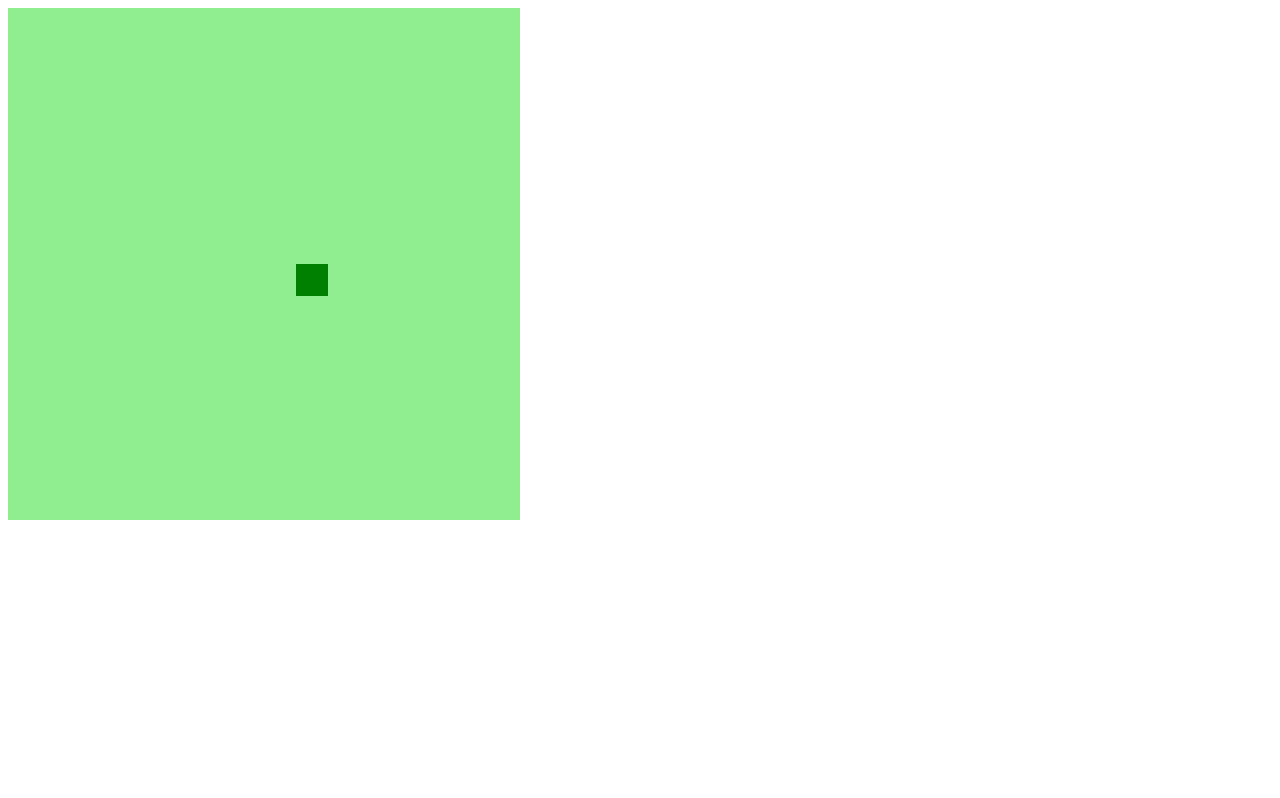
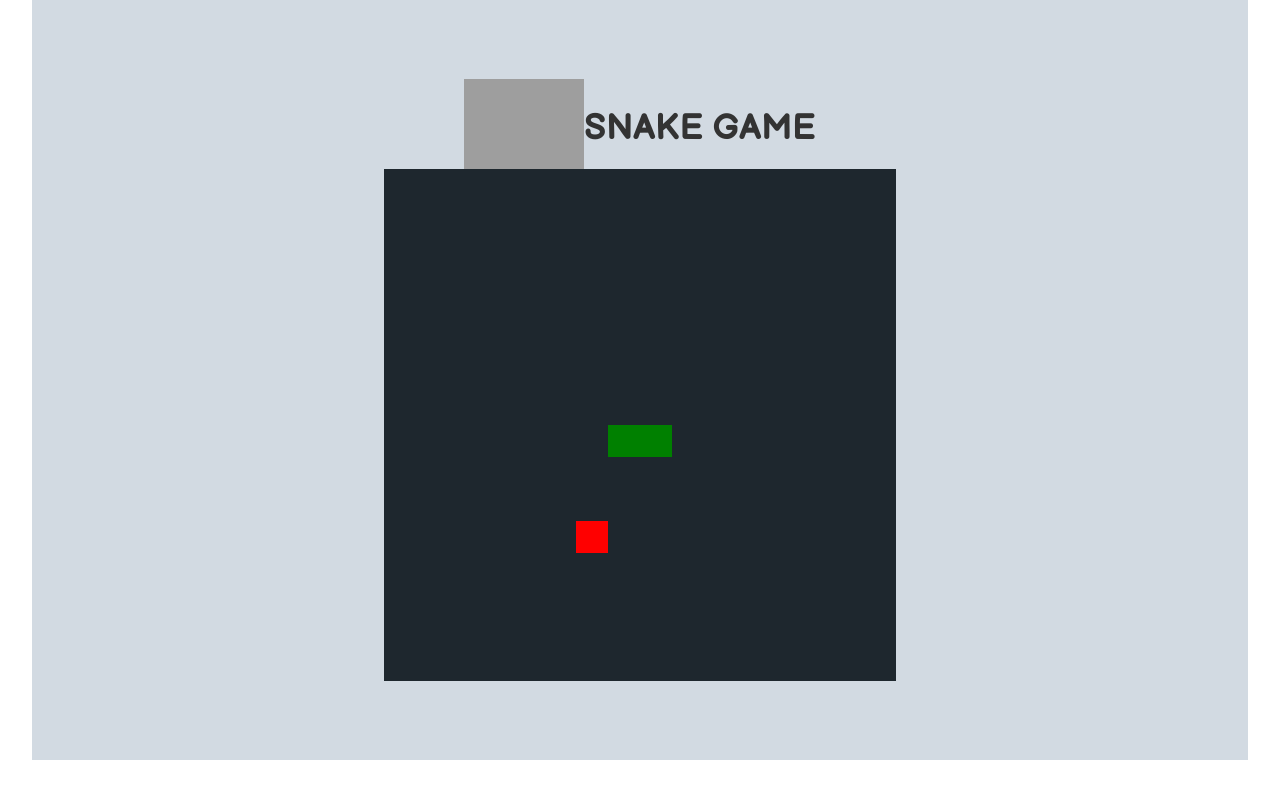
Before and after one commit to silvajeferson82/snake, a plain HTML site: page index.html in a window 1280 px wide. Drawn offline with nearby package versions, Linux system fonts and the light colour scheme; grey boxes are pictures that could not be loaded.

Commit message:
Finalizando CSS e impoprtando Imagem de logo

```diff
--- a/index.html
+++ b/index.html
@@ -2,11 +2,26 @@
 <html lang="en">
 <head>
     <meta charset="UTF-8">
+    <link
+    rel="stylesheet"
+    href="https://maxcdn.bootstrapcdn.com/bootstrap/3.3.7/css/bootstrap.min.css"
+    integrity="sha384-BVYiiSIFeK1dGmJRAkycuHAHRg32OmUcww7on3RYdg4Va+PmSTsz/K68vbdEjh4u"
+    crossorigin="anonymous"
+    />
     <meta name="viewport" content="width=device-width, initial-scale=1.0">
+    <link rel="stylesheet" href="style.css">
     <script defer src="script.js"></script>
     <title>Snake Game</title>
 </head>
 <body>
-    <canvas id="snake" width="512" height="512"></canvas>
+    <div class="container">
+        <header>
+            <img src="https://i.pinimg.com/originals/e0/0a/aa/e00aaa77b6494fb47b0dfcff5830c88a.png" alt="snack Game" height="90">
+            <h1>SNAKE GAME</h1>
+        </header>
+
+        <canvas id="snake" width="512" height="512"></canvas>
+    </div>
+
 </body>
 </html>
--- a/script.js
+++ b/script.js
@@ -2,14 +2,19 @@ let canvas = document.getElementById("snake");
 let context = canvas.getContext("2d");
 let box = 32;
 let snake = [];
+
+
 snake[0] = {
     x: 8 * box,
     y: 8 * box
 }
 let direction = "right";
-
+let food = {
+    x: Math.floor(Math.random() * 15 + 1) * box,
+    y: Math.floor(Math.random() * 15 + 1) * box
+}
 function criarBG() {//BACKGROUND
-    context.fillStyle = "lightgreen";
+    context.fillStyle = "#1e272e";
     context.fillRect(0, 0, 16 * box, 16 * box);
 }
 
@@ -20,13 +25,19 @@ function criarCobra() {
     }
 }
 
+function drawFood() {
+    context.fillStyle = "red";
+    context.fillRect(food.x, food.y, box, box);
+}
+
 document.addEventListener('keydown', update);
 
 function update(event) {
-    if (event.KeyCode == 37 && direction != "right") direction = "left";
-    if (event.KeyCode == 38 && direction != "down") direction = "up";
-    if (event.KeyCode == 39 && direction != "left") direction = "right";
-    if (event.KeyCode == 40 && direction != "up") direction = "down";
+    if (event.key === "ArrowLeft" && direction !== "right") direction = "left";
+    if (event.key === "ArrowUp" && direction !== "down") direction = "up";
+    if (event.key === "ArrowRight" && direction !== "left") direction = "right";
+    if (event.key === "ArrowDown" && direction !== "up") direction = "down";
+
 }
 
 function iniciarJogo() {
@@ -35,8 +46,16 @@ function iniciarJogo() {
     if (snake[0].y > 15 * box && direction == "down") snake[0].y = 0;
     if (snake[0].y < 0 && direction == "up") snake[0].y = 16 * box;
 
+    for (i = 1; i < snake.length; i++) {
+        if (snake[0].x == snake[i].x && snake[0].y == snake[i].y) {
+            clearInterval(jogo);
+            alert('Game Over :(');
+        }
+    }
+
     criarBG();
     criarCobra();
+    drawFood();
 
     let snakeX = snake[0].x;
     let snakeY = snake[0].y;
@@ -46,7 +65,12 @@ function iniciarJogo() {
     if (direction == "up") snakeY -= box;
     if (direction == "down") snakeY += box;
 
-    snake.pop();
+    if (snakeX != food.x || snakeY != food.y) {
+        snake.pop(); //pop tira o último elemento da lista
+    } else {
+        food.x = Math.floor(Math.random() * 15 + 1) * box;
+        food.y = Math.floor(Math.random() * 15 + 1) * box;
+    }
 
     let newHead = {
         x: snakeX,
@@ -56,4 +80,4 @@ function iniciarJogo() {
     snake.unshift(newHead);
 }
 
-let jogo = setInterval(iniciarJogo, 100);
+let jogo = setInterval(iniciarJogo, 150);
--- a/style.css
+++ b/style.css
@@ -0,0 +1,19 @@
+@import url('https://fonts.googleapis.com/css2?family=Balsamiq+Sans:wght@700&display=swap');
+
+
+.container{
+    height: 95vh;
+    width: 95vw;
+    display: flex;
+    flex-direction: column;
+    justify-content: center;
+    align-items: center;
+    background-color:#d2dae2;
+
+}
+
+header{
+    display: flex;
+    align-items: center;
+    font-family: 'Balsamiq Sans', cursive;
+}
```
